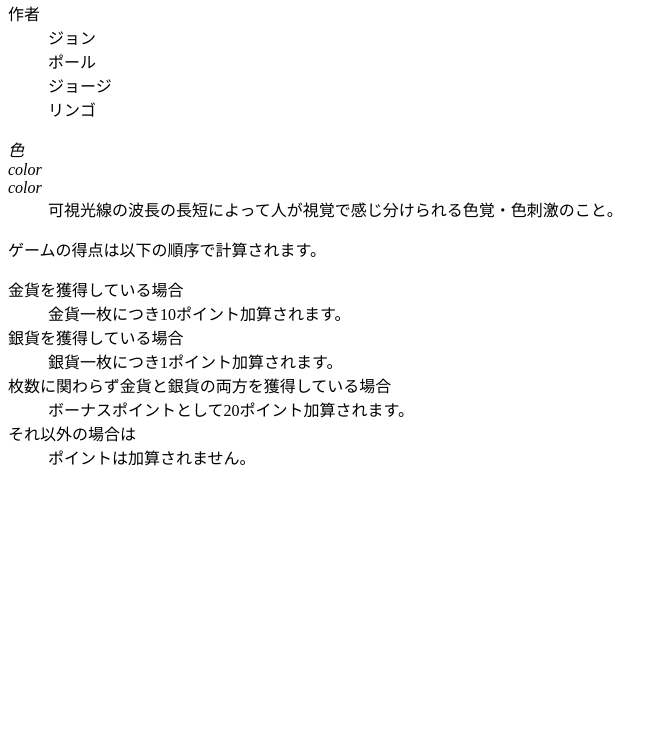
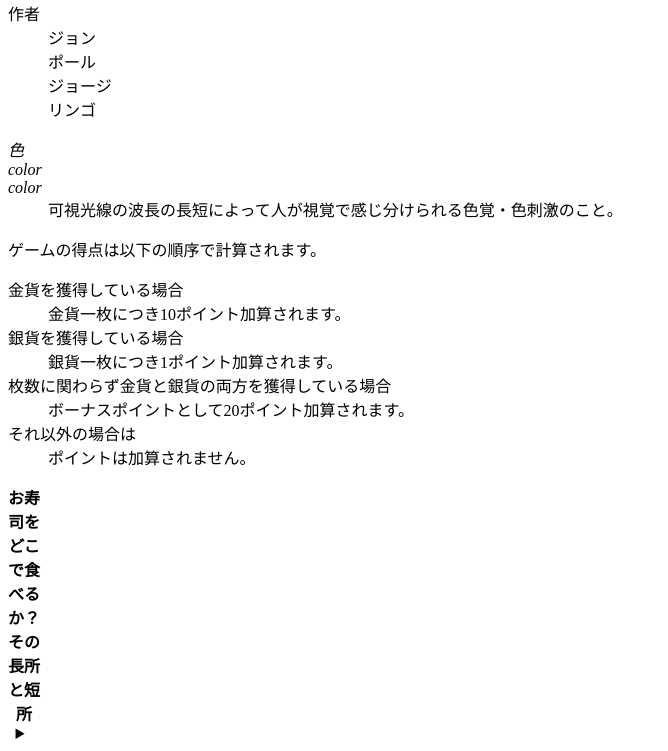
Before and after one commit to sugiyama-1813/ayaka0113, a plain HTML site: page index.html in a window 1280 px wide. Shown: the part 429-1180 px from the top of the page, without its empty margins (0-668 px from the left). Before the commit the page ends 914 px from the top, so only its background shows below. Drawn offline with Linux system fonts and the light colour scheme.

Commit message:
Update index.html

```diff
--- a/index.html
+++ b/index.html
@@ -48,5 +48,11 @@
           <dt>それ以外の場合は</dt>
           <dd>ポイントは加算されません。</dd>
       </dl>
+      <table><caption>
+          <strong>お寿司をどこで食べるか？その長所と短所</strong>
+          <details>
+              <summary></summary>
+          </details>
+      </caption></table>
   </body>
   </html>
```
